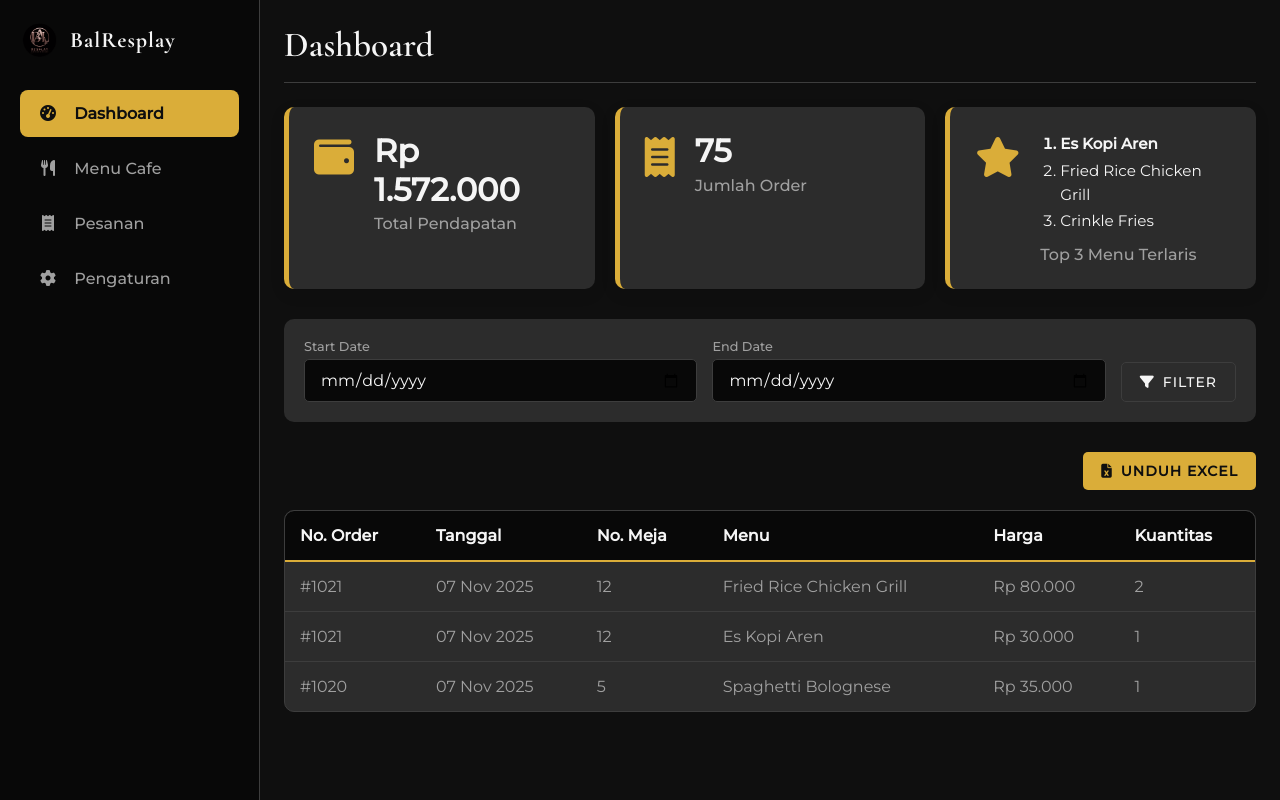
After one commit to DeVioletta/balresplay, a PHP site: page /admin_dashboard.php in a window 1280 px wide. The commit adds this page. Run offline with PHP 8.4, Linux system fonts and the light colour scheme.

Commit message:
nambahin dashboard

```diff
--- /dev/null
+++ b/admin_dashboard.php
@@ -0,0 +1,176 @@
+<!DOCTYPE html>
+<html lang="id">
+<head>
+    <meta charset="UTF-8">
+    <meta name="viewport" content="width=device-width, initial-scale=1.0">
+    <title>Admin | Dashboard</title>
+    <!-- CSS Utama -->
+    <link rel="stylesheet" href="css/variable.css">
+    <link rel="stylesheet" href="css/admin_menu.css"> <!-- Base Admin -->
+    <link rel="stylesheet" href="css/admin_settings.css"> <!-- Re-use tabel styles -->
+    <link rel="stylesheet" href="css/admin_dashboard.css"> <!-- (FILE CSS BARU) -->
+    <!-- Font & Ikon -->
+    <link rel="stylesheet" href="https://cdnjs.cloudflare.com/ajax/libs/font-awesome/6.4.0/css/all.min.css">
+    <link href="https://fonts.googleapis.com/css2?family=Cormorant+Garamond:wght@300;400;600;700&family=Montserrat:wght@300;400;500&display=swap" rel="stylesheet">
+</head>
+<body>
+
+    <div class="admin-layout">
+        <!-- ===== SIDEBAR ===== -->
+        <aside class="sidebar" id="sidebar">
+            <div class="sidebar-header">
+                <a href="admin_dashboard.php" class="nav-logo">
+                    <img src="images/logo_fix.png" alt="BalResplay Logo" class="logo-img">
+                    <span class="logo-text">BalResplay</span>
+                </a>
+            </div>
+            <nav class="nav-list">
+                <a href="admin_dashboard.php" class="active"><i class="fas fa-tachometer-alt"></i> Dashboard</a>
+                <a href="admin_menu.php"><i class="fas fa-utensils"></i> Menu Cafe</a>
+                <a href="admin_orders.php"><i class="fas fa-receipt"></i> Pesanan</a>
+                <a href="admin_settings.php"><i class="fas fa-cog"></i> Pengaturan</a>
+            </nav>
+        </aside>
+
+        <!-- ===== MAIN CONTENT ===== -->
+        <main class="main-content">
+            <!-- Header Konten -->
+            <header class="admin-header">
+                <button class="hamburger" id="hamburger">
+                    <i class="fas fa-bars"></i>
+                </button>
+                <h1>Dashboard</h1>
+            </header>
+
+            <!-- Value Boxes -->
+            <div class="stats-grid">
+                <div class="stat-box">
+                    <i class="fas fa-wallet stat-icon"></i>
+                    <div class="stat-info">
+                        <h3>Rp 1.572.000</h3>
+                        <p>Total Pendapatan</p>
+                    </div>
+                </div>
+                <div class="stat-box">
+                    <i class="fas fa-receipt stat-icon"></i>
+                    <div class="stat-info">
+                        <h3>75</h3>
+                        <p>Jumlah Order</p>
+                    </div>
+                </div>
+                <div class="stat-box top-menu">
+                    <i class="fas fa-star stat-icon"></i>
+                    <div class="stat-info">
+                        <ol>
+                            <li>Es Kopi Aren</li>
+                            <li>Fried Rice Chicken Grill</li>
+                            <li>Crinkle Fries</li>
+                        </ol>
+                        <p>Top 3 Menu Terlaris</p>
+                    </div>
+                </div>
+            </div>
+
+            <!-- Filter Rentang Tanggal -->
+            <form action="" method="GET" class="filter-toolbar">
+                <div class="form-group">
+                    <label for="start_date">Start Date</label>
+                    <input type="date" id="start_date" name="start_date" class="form-control">
+                </div>
+                <div class="form-group">
+                    <label for="end_date">End Date</label>
+                    <input type="date" id="end_date" name="end_date" class="form-control">
+                </div>
+                <button type="submit" class="btn btn-secondary">
+                    <i class="fas fa-filter"></i> Filter
+                </button>
+            </form>
+
+            <!-- Tombol Unduh Excel -->
+            <div class="admin-toolbar">
+                <button class="btn btn-primary" id="download-excel-btn">
+                    <i class="fas fa-file-excel"></i> Unduh Excel
+                </button>
+            </div>
+
+            <!-- Tabel Data Pesanan -->
+            <div class="table-container">
+                <table>
+                    <thead>
+                        <tr>
+                            <th>No. Order</th>
+                            <th>Tanggal</th>
+                            <th>No. Meja</th>
+                            <th>Menu</th>
+                            <th>Harga</th>
+                            <th>Kuantitas</th>
+                        </tr>
+                    </thead>
+                    <tbody id="order-data-list">
+                        <!-- Contoh Data -->
+                        <tr>
+                            <td data-label="No. Order">#1021</td>
+                            <td data-label="Tanggal">07 Nov 2025</td>
+                            <td data-label="No. Meja">12</td>
+                            <td data-label="Menu">Fried Rice Chicken Grill</td>
+                            <td data-label="Harga">Rp 80.000</td>
+                            <td data-label="Kuantitas">2</td>
+                        </tr>
+                        <tr>
+                            <td data-label="No. Order">#1021</td>
+                            <td data-label="Tanggal">07 Nov 2025</td>
+                            <td data-label="No. Meja">12</td>
+                            <td data-label="Menu">Es Kopi Aren</td>
+                            <td data-label="Harga">Rp 30.000</td>
+                            <td data-label="Kuantitas">1</td>
+                        </tr>
+                        <tr>
+                            <td data-label="No. Order">#1020</td>
+                            <td data-label="Tanggal">07 Nov 2025</td>
+                            <td data-label="No. Meja">5</td>
+                            <td data-label="Menu">Spaghetti Bolognese</td>
+                            <td data-label="Harga">Rp 35.000</td>
+                            <td data-label="Kuantitas">1</td>
+                        </tr>
+                        <!-- Data lain di-load di sini -->
+                    </tbody>
+                </table>
+            </div>
+
+        </main>
+
+        <div class="sidebar-overlay" id="sidebar-overlay"></div>
+    </div>
+
+    <script>
+        document.addEventListener('DOMContentLoaded', () => {
+            // --- Logika Sidebar Hamburger ---
+            const hamburger = document.getElementById('hamburger');
+            const sidebar = document.getElementById('sidebar');
+            const overlay = document.getElementById('sidebar-overlay');
+
+            if (hamburger) {
+                hamburger.addEventListener('click', () => {
+                    sidebar.classList.add('show');
+                });
+            }
+            if (overlay) {
+                overlay.addEventListener('click', () => {
+                    sidebar.classList.remove('show');
+                });
+            }
+
+            // --- Logika Tombol Unduh (Contoh) ---
+            // Ini memerlukan library seperti SheetJS (xlsx) untuk implementasi nyata
+            const downloadBtn = document.getElementById('download-excel-btn');
+            if (downloadBtn) {
+                downloadBtn.addEventListener('click', () => {
+                    console.log('Fungsi unduh excel dipanggil...');
+                    // Di sini Anda akan memanggil fungsi untuk mengkonversi tabel ke Excel
+                    alert('Fungsi unduh Excel belum diimplementasikan.');
+                });
+            }
+        });
+    </script>
+</body>
+</html>
--- a/admin_form_menu.php
+++ b/admin_form_menu.php
@@ -36,7 +36,7 @@
                 </a>
             </div>
             <nav class="nav-list">
-                <a href="#"><i class="fas fa-tachometer-alt"></i> Dashboard</a>
+                <a href="admin_dashboard.php"><i class="fas fa-tachometer-alt"></i> Dashboard</a>
                 <a href="admin_menu.php" class="active"><i class="fas fa-utensils"></i> Menu Cafe</a>
                 <a href="admin_orders.php"><i class="fas fa-receipt"></i> Pesanan</a>
                 <a href="admin_settings.php"><i class="fas fa-cog"></i> Pengaturan</a>
--- a/admin_menu.php
+++ b/admin_menu.php
@@ -25,7 +25,7 @@
                 </a>
             </div>
             <nav class="nav-list">
-                <a href="#"><i class="fas fa-tachometer-alt"></i> Dashboard</a>
+                <a href="admin_dashboard.php"><i class="fas fa-tachometer-alt"></i> Dashboard</a>
                 <a href="admin_menu.php" class="active"><i class="fas fa-utensils"></i> Menu Cafe</a>
                 <a href="admin_orders.php"><i class="fas fa-receipt"></i> Pesanan</a>
                 <a href="admin_settings.php"><i class="fas fa-cog"></i> Pengaturan</a>
--- a/admin_orders.php
+++ b/admin_orders.php
@@ -26,7 +26,7 @@
                 </a>
             </div>
             <nav class="nav-list">
-                <a href="#"><i class="fas fa-tachometer-alt"></i> Dashboard</a>
+                <a href="admin_dashboard.php"><i class="fas fa-tachometer-alt"></i> Dashboard</a>
                 <a href="admin_menu.php"><i class="fas fa-utensils"></i> Menu Cafe</a>
                 <a href="admin_orders.php" class="active"><i class="fas fa-receipt"></i> Pesanan</a>
                 <a href="admin_settings.php"><i class="fas fa-cog"></i> Pengaturan</a>
--- a/admin_settings.php
+++ b/admin_settings.php
@@ -24,7 +24,7 @@
                 </a>
             </div>
             <nav class="nav-list">
-                <a href="#"><i class="fas fa-tachometer-alt"></i> Dashboard</a>
+                <a href="admin_dashboard.php"><i class="fas fa-tachometer-alt"></i> Dashboard</a>
                 <a href="admin_menu.php"><i class="fas fa-utensils"></i> Menu Cafe</a>
                 <a href="admin_orders.php"><i class="fas fa-receipt"></i> Pesanan</a>
                 <a href="admin_settings.php" class="active"><i class="fas fa-cog"></i> Pengaturan</a>
--- /dev/null
+++ b/css/admin_dashboard.css
@@ -0,0 +1,122 @@
+/* =========================================
+   CSS KHUSUS UNTUK HALAMAN DASHBOARD (admin_dashboard.php)
+=========================================
+*/
+
+/* --- Grid Value Box --- */
+.stats-grid {
+    display: grid;
+    /* Buat 3 kolom di desktop, 1 kolom di mobile */
+    grid-template-columns: repeat(auto-fill, minmax(280px, 1fr));
+    gap: 20px;
+    margin-bottom: 30px;
+}
+
+.stat-box {
+    background-color: var(--secondary-color);
+    padding: 25px;
+    border-radius: 10px;
+    border-left: 5px solid var(--accent-color);
+    display: flex;
+    align-items: flex-start;
+    gap: 20px;
+    box-shadow: 0 5px 15px rgba(0,0,0,0.1);
+}
+
+.stat-box .stat-icon {
+    font-size: 2.5rem; /* Ukuran ikon */
+    color: var(--accent-color);
+    margin-top: 5px;
+}
+
+.stat-box .stat-info {
+    display: flex;
+    flex-direction: column;
+}
+
+.stat-box .stat-info h3 {
+    font-family: "Montserrat", sans-serif;
+    font-size: 2rem;
+    font-weight: 700;
+    margin: 0 0 5px 0;
+    color: var(--light-text);
+}
+
+.stat-box .stat-info p {
+    margin: 0;
+    color: var(--text-muted);
+    font-weight: 500;
+}
+
+/* Style khusus untuk Top 3 Menu */
+.stat-box.top-menu .stat-info ol {
+    margin: 0 0 10px 0;
+    padding-left: 20px;
+    font-size: 0.95rem;
+    color: var(--light-text);
+    line-height: 1.6;
+}
+.stat-box.top-menu .stat-info li {
+    margin-bottom: 2px;
+}
+.stat-box.top-menu .stat-info li:first-child {
+    font-weight: 700;
+    color: var(--light-text);
+}
+.stat-box.top-menu .stat-info p {
+    margin-top: auto; /* Dorong title ke bawah */
+}
+
+
+/* --- Filter Toolbar --- */
+.filter-toolbar {
+    display: flex;
+    flex-wrap: wrap;
+    gap: 15px;
+    align-items: flex-end; /* Sejajarkan tombol dan input */
+    background-color: var(--secondary-color);
+    padding: 20px;
+    border-radius: 10px;
+    margin-bottom: 30px;
+}
+
+.filter-toolbar .form-group {
+    flex-grow: 1; /* Buat input memenuhi ruang */
+    margin-bottom: 0;
+}
+
+.filter-toolbar .form-group label {
+    font-size: 0.8rem;
+    margin-bottom: 5px;
+    color: var(--text-muted);
+    display: block;
+}
+/* Input style diambil dari admin_menu.css (global) */
+.filter-toolbar input[type="date"] {
+    width: 100%;
+    padding: 10px 15px; /* Sedikit lebih kecil */
+}
+
+.filter-toolbar .btn {
+    flex-shrink: 0; /* Jangan biarkan tombol menyusut */
+    padding: 10px 18px;
+}
+
+/* --- Tombol Admin Toolbar (di atas tabel) --- */
+.admin-toolbar {
+    display: flex;
+    justify-content: flex-end;
+    margin-bottom: 20px;
+}
+
+
+/* --- Responsive --- */
+@media (max-width: 768px) {
+    .filter-toolbar {
+        flex-direction: column;
+        align-items: stretch; /* Penuhi lebar */
+    }
+    .filter-toolbar .form-group {
+        width: 100%;
+    }
+}
```
